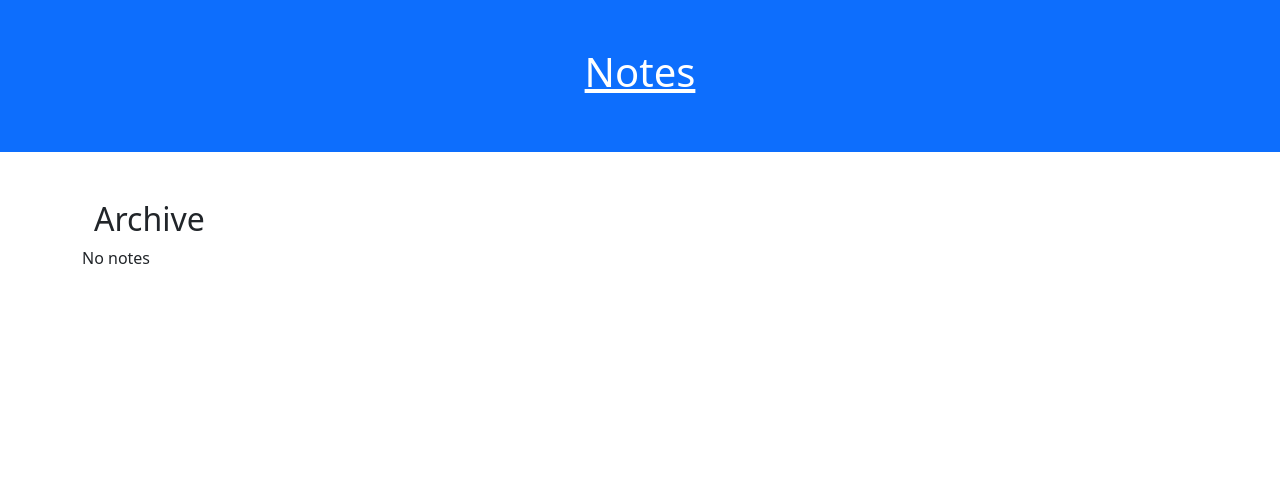
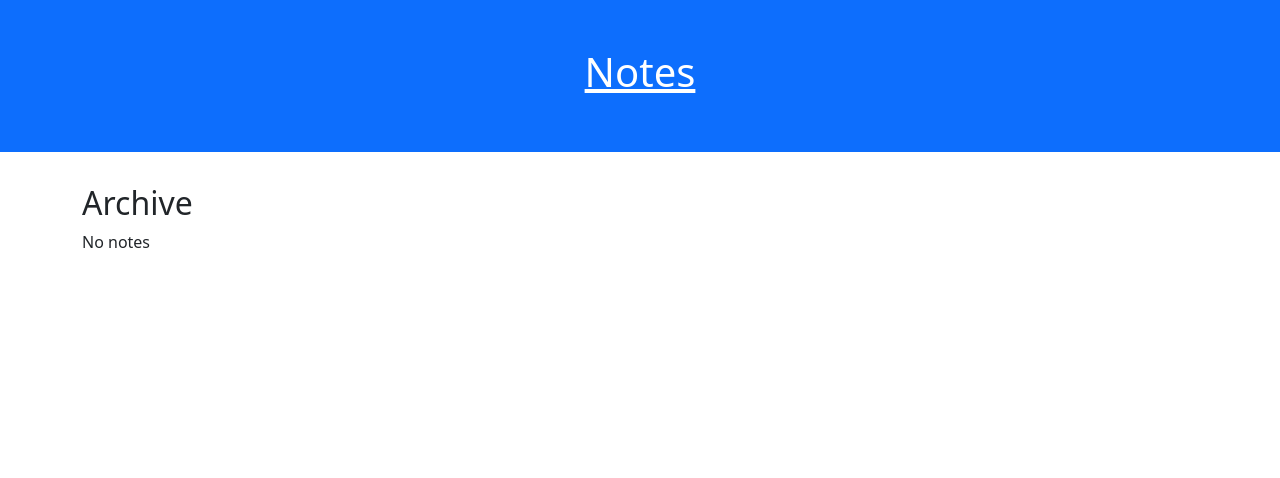
Before and after one commit to pcanterino/pcdenotes, a Django app: page /archive/ in a window 1280 px wide. Shown: the top 478 px of the page. Run offline with Django 3.2, Linux system fonts and the light colour scheme; data that the repository does not hold is empty; some libraries are stand-ins or nearby versions.

Commit message:
Moved more styles to CSS file

```diff
--- a/notes/static/notes/style.css
+++ b/notes/static/notes/style.css
@@ -13,6 +13,9 @@ h2 a:link, h2 a:visited, h2 a:active, h2 a:hover {
     color: #212529;
 }
 
+h2 {
+    padding-top: 1em;
+}
 
 article .publication-date {
     font-style: italic;
--- a/notes/templates/archive_main.html
+++ b/notes/templates/archive_main.html
@@ -3,7 +3,7 @@
 {% block title %}Archive – Notes{% endblock %}
 
 {% block content %}
-<h2 class="container mt-5">Archive</h2>
+<h2>Archive</h2>
 
 {% if years %}
 <ul>
--- a/notes/templates/archive_month.html
+++ b/notes/templates/archive_month.html
@@ -3,7 +3,7 @@
 {% block title %}Archive {{ month }} / {{ year }} – Notes{% endblock %}
 
 {% block content %}
-<h2 class="container mt-5">Archive {{ month }} / {{ year }}</h2>
+<h2>Archive {{ month }} / {{ year }}</h2>
 
 {% if notes %}
 <ul>
--- a/notes/templates/archive_year.html
+++ b/notes/templates/archive_year.html
@@ -3,7 +3,7 @@
 {% block title %}Archive {{ year }} – Notes{% endblock %}
 
 {% block content %}
-<h2 class="container mt-5">Archive {{ year }}</h2>
+<h2>Archive {{ year }}</h2>
 
 {% if months %}
 <ul>
--- a/notes/templates/note.html
+++ b/notes/templates/note.html
@@ -1,5 +1,5 @@
 {% load markdownify %}
-<article class="container mt-5{% if note.is_draft %} text-muted{% endif %}">
+<article{% if note.is_draft %} class="text-muted"{% endif %}>
     <h2><a href="{{ note.get_absolute_url }}"{% if note.is_draft %} class="text-muted"{% endif %}>{{ note.title }}</a></h2>
     {% if note.is_draft %}<p class="fw-bold">Status: Draft</p>{% endif %}
     <div class="mt-3">{{ note.content|linebreaksbr|markdownify }}</div>
```
